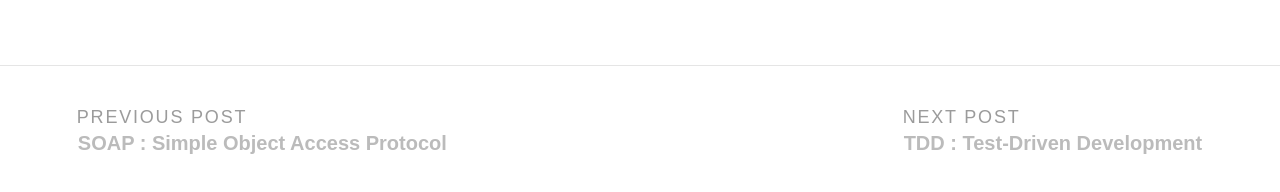
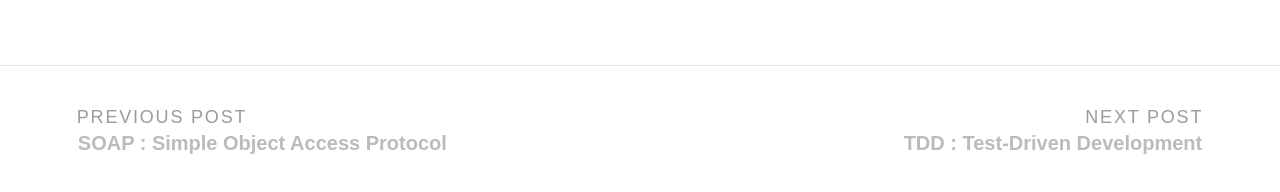
Before and after one commit to gmoon92/gmoon92.github.io, a Jekyll site: the page built from _posts/2018-06-18-soap-ui.md, in a window 1280 px wide and 1400 px high, scrolled down 3793 px. Shown: the part 1205-1397 px from the top of the window. Built offline with Jekyll 4.4.1, drawn with Linux system fonts in a browser that asks for light colours; comment, search, counter and statistics services are not loaded.

Commit message:
page nav size modify

```diff
--- a/assets/css/custom-main.css
+++ b/assets/css/custom-main.css
@@ -1143,12 +1143,18 @@ article em {
 }
 
 #post-nav #previous-post {
-	float: left
-}
+	float: left;
+	width: 50%;
+    text-align: left;
+}
+#post-nav>#previous-post>a{text-align: left !important;}
 
 #post-nav #next-post {
-	float: right
-}
+	float: right;
+	width: 50%;
+    text-align: right;
+}
+#post-nav>#next-post>a{text-align: right !important;}
 
 .site-header {
 	padding: 2% 2% 1% 2%;
@@ -1395,7 +1401,7 @@ ul.share-buttons .sr-only {
 }
 
 @media screen and (max-width: 768px) {
-
+	#post-nav a{font-size: 15px;}
 	.posts .post-tags{ margin: 0px; }
 	.posts .post-tags footer .tag-list { display: none; }
 
```
